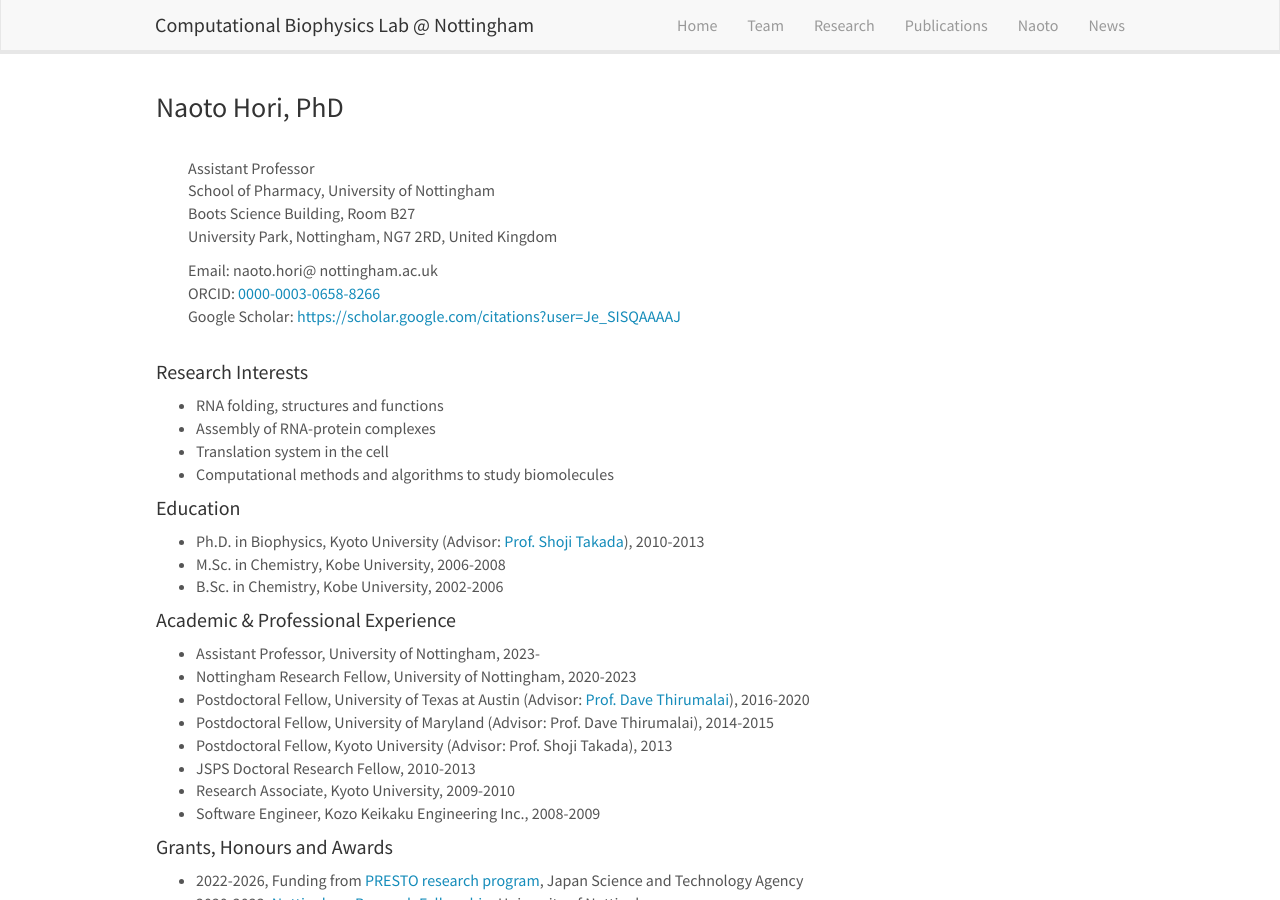
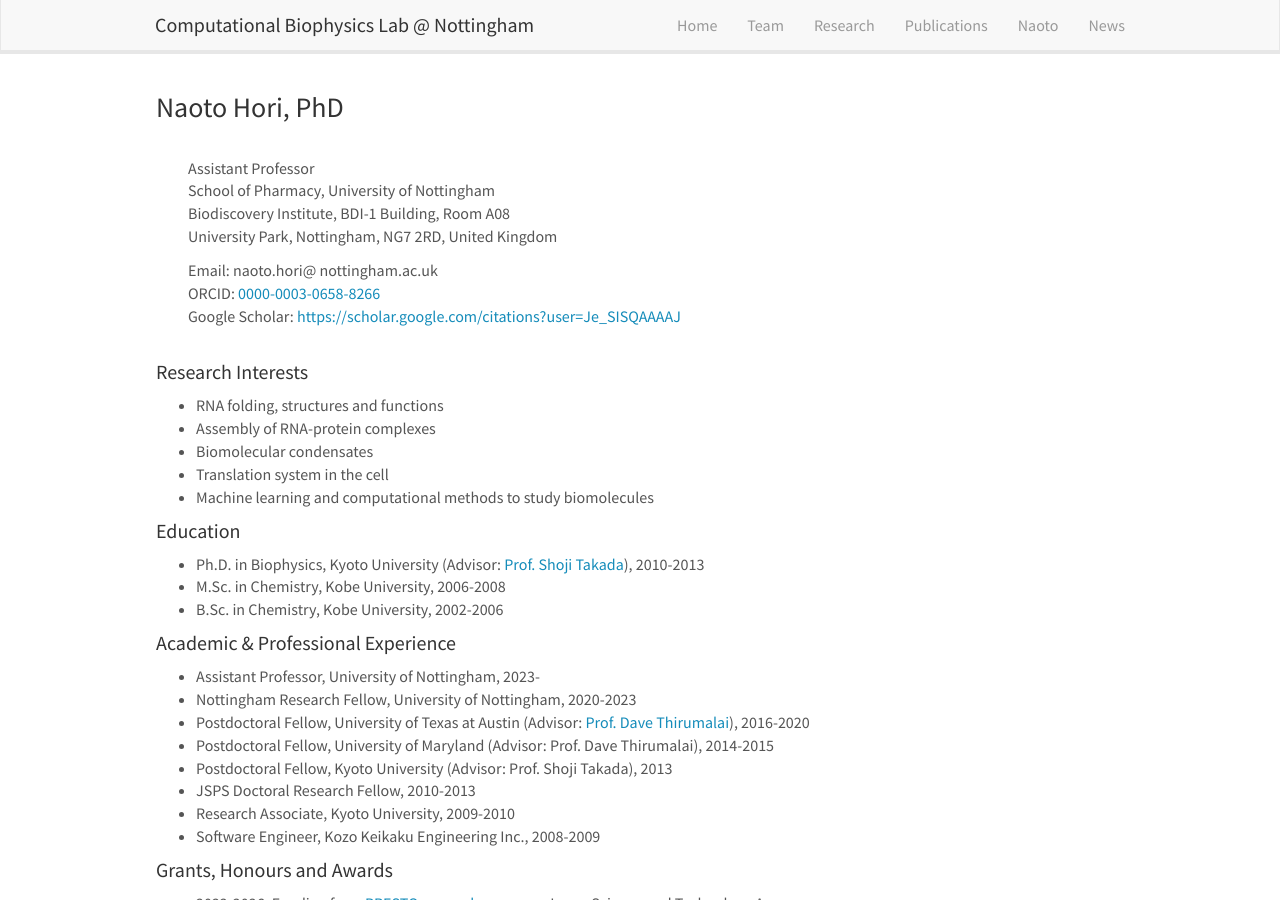
Before and after one commit to Hori-Lab/hori-lab.github.io, a Jekyll site: the page built from _pages/naotohori.md, in a window 1280 px wide and 900 px high. Built offline with Jekyll 4.4.1, drawn with Linux system fonts in a browser that asks for light colours; nearby versions of some CDN libraries.

Commit message:
udpate profile

```diff
--- a/_pages/naotohori.md
+++ b/_pages/naotohori.md
@@ -11,7 +11,7 @@ permalink: /naotohori/
 <br/>
 &ensp;&ensp;&ensp;&ensp;Assistant Professor
 &ensp;&ensp;&ensp;&ensp;School of Pharmacy, University of Nottingham
-&ensp;&ensp;&ensp;&ensp;Boots Science Building, Room B27
+&ensp;&ensp;&ensp;&ensp;Biodiscovery Institute, BDI-1 Building, Room A08
 &ensp;&ensp;&ensp;&ensp;University Park, Nottingham, NG7 2RD, United Kingdom
 
 &ensp;&ensp;&ensp;&ensp;Email: naoto.hori@ nottingham.ac.uk
@@ -23,8 +23,9 @@ permalink: /naotohori/
 #### Research Interests
  + RNA folding, structures and functions
  + Assembly of RNA-protein complexes
+ + Biomolecular condensates
  + Translation system in the cell
- + Computational methods and algorithms to study biomolecules
+ + Machine learning and computational methods to study biomolecules
 
 #### Education
 
```
